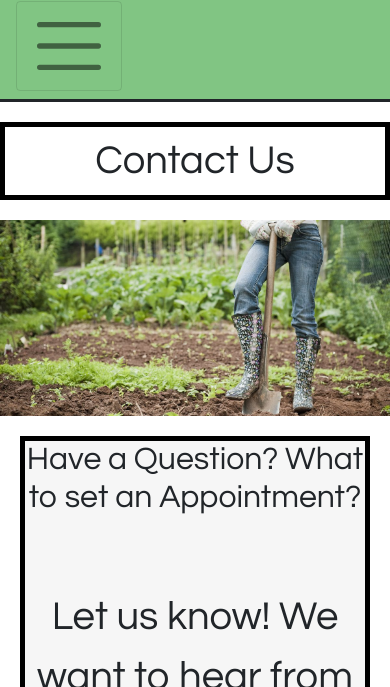
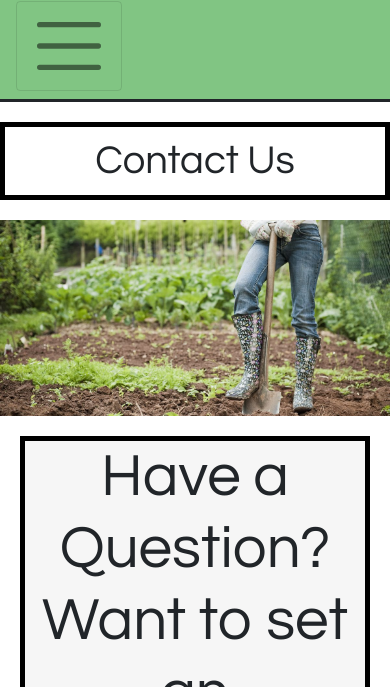
Before and after one commit to wesman55/Lab2, a plain HTML site: page pages/contact.html in a window 390 px wide. Shown: the part 157-844 px from the top of the page. Drawn offline with nearby package versions, Linux system fonts and the light colour scheme.

Commit message:
Corrections

```diff
--- a/pages/about.css
+++ b/pages/about.css
@@ -193,6 +193,9 @@ nav {
   .part-one h3 {
     font-size: 1.5em;
   }
+  h2 {
+    font-size:1.5em;
+  }
   #menu {
     padding-left:0;
   }
--- a/pages/contact.css
+++ b/pages/contact.css
@@ -139,6 +139,10 @@ nav {
     font-size: 1.5em;
   }
 
+  h2 {
+    font-size:1.5em;
+  }
+
   #menu {
     padding-left:0;
   }
--- a/pages/contact.html
+++ b/pages/contact.html
@@ -41,7 +41,7 @@
   <img src="../images/shovel.jpg">
 
   <div class = "description">
-    <h2>Have a Question? What to set an Appointment?</h2>
+    <h2>Have a Question? Want to set an Appointment?</h2>
     <p> <br>Let us know! We want to hear from you! If you have a question call <strong> (602) 534-HELP</strong>
       or email us at <strong>sustainablegardensaz.questions@gmail.com</strong> <br><br>
       If you wish to view our landscape services <a href="services.html"> Click Here</a> <br><br>
--- a/pages/services.css
+++ b/pages/services.css
@@ -144,6 +144,9 @@ nav {
   li a {
     margin-right:0;
   }
+  h2 {
+    font-size:1.5em;
+  }
 
   nav li:first-child {
     margin-left:0;
--- a/styles.css
+++ b/styles.css
@@ -165,6 +165,10 @@ nav {
     font-size: 1.5em;
   }
 
+  h2 {
+    font-size:1.5em;
+  }
+
   #menu {
     padding-left:0;
   }
```
